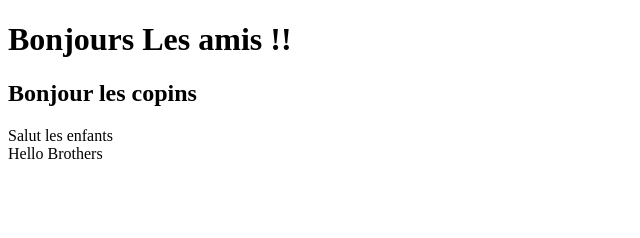
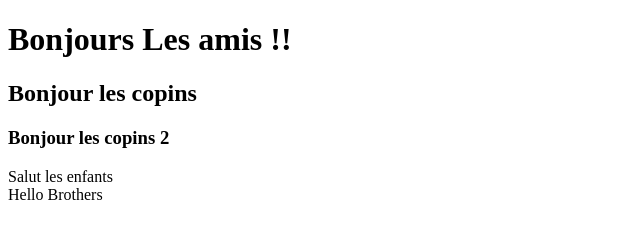
Before and after one commit to bsbihi88-blip/Formation-Git, a plain HTML site: page index.html in a window 1280 px wide. Shown: the whole page, without its empty margins (0-640 px from the left). Drawn offline with Linux system fonts and the light colour scheme.

Commit message:
add les copins 2

```diff
--- a/index.html
+++ b/index.html
@@ -9,6 +9,7 @@
     <h1>Bonjours Les amis !!</h1>
 </body>
 <h2>Bonjour les copins</h2>
+<h3>Bonjour les copins 2</h3>
 <span>
     Salut les enfants
 </span>
```
